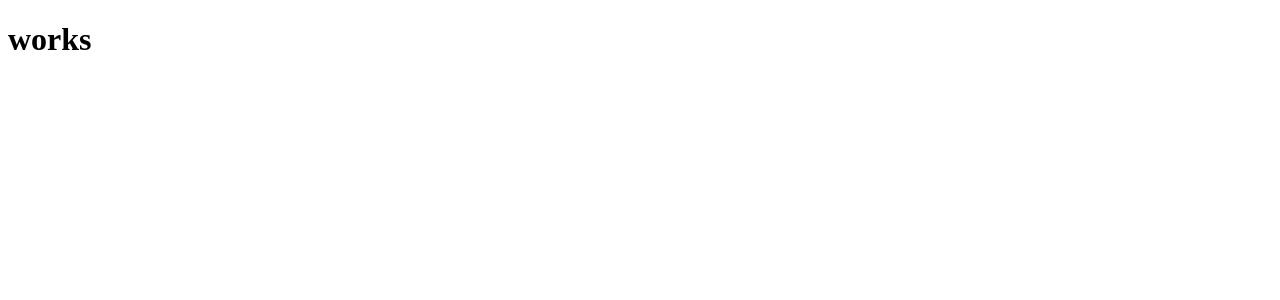
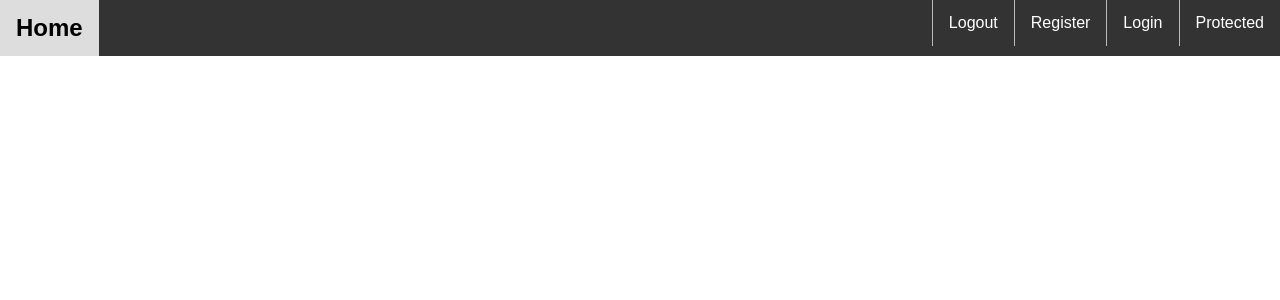
Before and after one commit to nmargenov/react-auth-system, a React (Vite) app in the folder client/: page / in a window 1280 px wide. Shown: the top 300 px of the page. Built offline with nearby package versions, Linux system fonts and the light colour scheme.

Commit message:
setup router and header comp + nav

```diff
--- a/client/index.html
+++ b/client/index.html
@@ -4,6 +4,7 @@
     <meta charset="UTF-8" />
     <link rel="icon" type="image/svg+xml" href="/vite.svg" />
     <meta name="viewport" content="width=device-width, initial-scale=1.0" />
+    <link rel="stylesheet" href="styles.css">
     <title>Auth System</title>
   </head>
   <body>
--- a/client/package.json
+++ b/client/package.json
@@ -11,7 +11,8 @@
   },
   "dependencies": {
     "react": "^18.2.0",
-    "react-dom": "^18.2.0"
+    "react-dom": "^18.2.0",
+    "react-router-dom": "^6.18.0"
   },
   "devDependencies": {
     "@types/react": "^18.2.15",
--- a/client/src/App.jsx
+++ b/client/src/App.jsx
@@ -1,7 +1,9 @@
+import { Header } from "./components/Header/Header";
+
 function App() {
   return (
     <>
-      <h1>works</h1>
+      <Header/>
     </>
   );
 }
--- /dev/null
+++ b/client/src/components/Header/Header.jsx
@@ -0,0 +1,14 @@
+import { Link } from "react-router-dom";
+import styles from "./header.module.css";
+
+export const Header = () => {
+    return (
+        <nav>
+            <Link to='/home' className={styles["logo"]}>Home</Link>
+            <Link to="/protected" className={styles["protected"]}>Protected</Link>
+            <Link to="/login" className={styles["login"]}>Login</Link>
+            <Link to="/register" className={styles["register"]}>Register</Link>
+            <Link to="/logout" className={styles["logout"]}>Logout</Link>
+        </nav>
+    );
+}
--- /dev/null
+++ b/client/src/components/Header/header.module.css
@@ -0,0 +1,38 @@
+nav {
+    background-color: #333;
+    overflow: hidden;
+}
+
+nav a {
+    float: left;
+    display: block;
+    color: white;
+    text-align: center;
+    padding: 14px 16px;
+    text-decoration: none;
+}
+
+nav a:hover {
+    background-color: #ddd;
+    color: black;
+}
+
+.protected, .login, .register, .logout {
+    float: right;
+}
+
+/* Add some additional styling for visual appeal */
+nav a.logo {
+    font-size: 24px;
+    font-weight: bold;
+}
+
+nav a.login, nav a.register, nav a.logout, nav a.protected {
+    border-left: 1px solid #bbb;
+}
+
+/* Add some styling for the active link */
+nav a.active {
+    background-color: #555;
+    color: white;
+}
--- /dev/null
+++ b/client/src/components/Home/Home.jsx
@@ -0,0 +1,5 @@
+export const Home = () => {
+    return(
+        <h1>This is home page!</h1>
+    )
+};
--- /dev/null
+++ b/client/styles.css
@@ -0,0 +1,5 @@
+body {
+    font-family: 'Arial', sans-serif;
+    margin: 0;
+    padding: 0;
+}
```
Also changed, not shown: client/src/main.jsx (+7 -4 lines), 1 other file (tests, documents, lock files or other folders).
